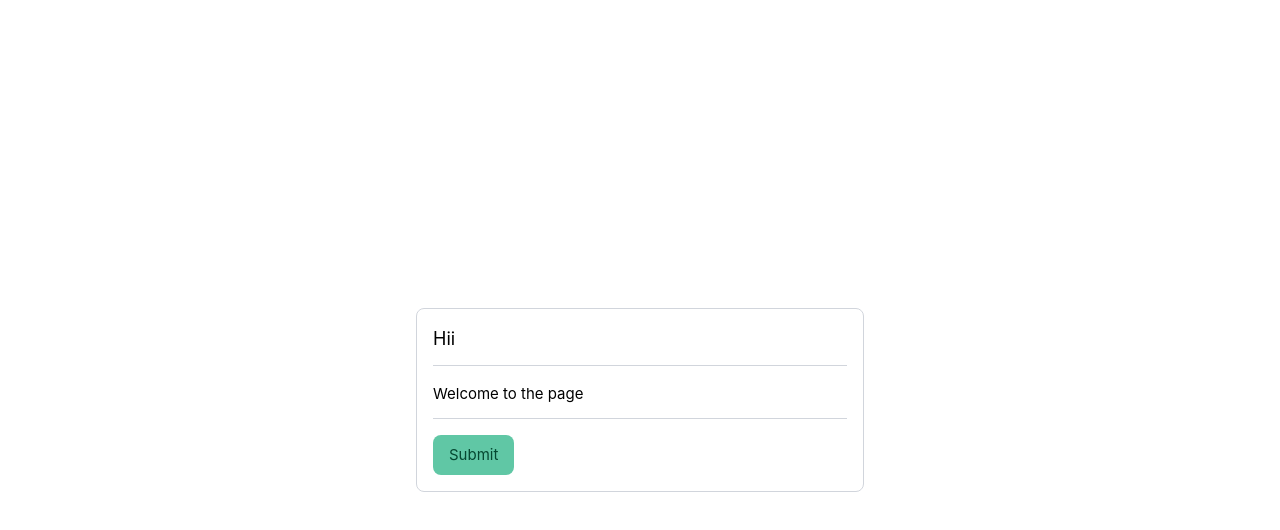
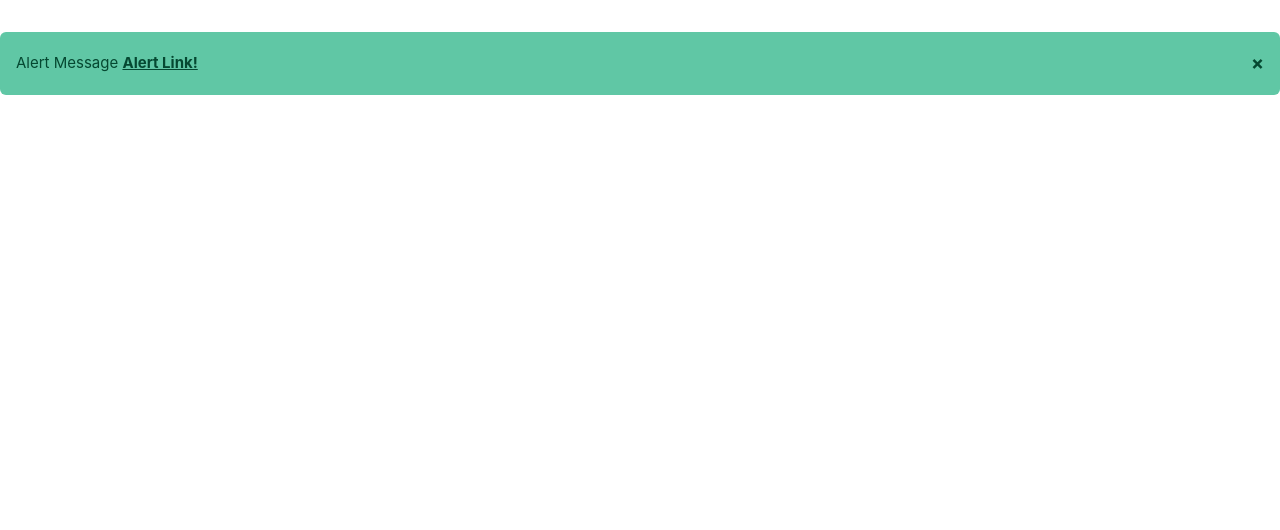
Before and after one commit to nambelaas/vue-components, a Vue app: page / in a window 1280 px wide. Shown: the top 530 px of the page. Built offline with nearby package versions, Linux system fonts and the light colour scheme; the HTML template or start-up script is replaced by a standard one.

Commit message:
add scoped slot example

```diff
--- a/src/App.vue
+++ b/src/App.vue
@@ -37,7 +37,7 @@ export default {
 </script>
 
 <template>
-  <!-- <div class="flex flex-col gap-3"> -->
+  <div class="flex flex-col gap-3">
     <!-- <Alert :message="items+' item has been removed'" type="success" :show="true"/> -->
     <!-- <Alert type="danger" :show="show" @alert-close="show = false">
       <span>{{ message }}</span>
@@ -65,12 +65,23 @@ export default {
       id="test"
     /> -->
     <!-- {{ email }} - {{ password }} -->
-  <!-- </div> -->
-  <Modals :show="show">
+    <Alert
+      type="success"
+      :show="show"
+      @alert-close="show = false"
+      v-slot="scopedSlot"
+    >
+      <span
+        >{{ message }}
+        <a href="#" :class="scopedSlot.alertLink">Alert Link!</a></span
+      >
+    </Alert>
+  </div>
+  <!-- <Modals :show="show">
     <template #header><h2 class="text-lg font-bold">Hii</h2></template>
     <p>Welcome to the page</p>
     <template #footer>
       <BaseButton text="Submit" @click="show = false" />
     </template>
-  </Modals>
+  </Modals> -->
 </template>
--- a/src/assets/main.css
+++ b/src/assets/main.css
@@ -144,3 +144,9 @@ input{
 .btn-info:hover {
   background-color: hsl(200, 48%, 68%);
 }
+
+.alert-link {
+  color: inherit;
+  text-decoration: underline;
+  font-weight: bold;
+}
--- a/src/components/Alert.vue
+++ b/src/components/Alert.vue
@@ -1,35 +1,38 @@
 <template>
-    <div :class="['alert','alert-'+type, 'alert-dismissable']" v-show="show" >
-        <slot>Default Message</slot>
+  <div :class="['alert', 'alert-' + type, 'alert-dismissable']" v-show="show">
+    <slot :alertLink="alertLink">Default Message</slot>
     <button type="button" @click="close" class="btn-close">&times;</button>
   </div>
 </template>
 
 <script lang="ts">
-export default{
-    name:"Alert",
-    props:{
-        type:{
+export default {
+  name: "Alert",
+  props: {
+    type: {
       type: String,
       default: "success",
-            validator: function(value: string){
-                return ["success","warning","danger"].includes(value)
-            }
+      validator: function (value: string) {
+        return ["success", "warning", "danger"].includes(value);
+      },
     },
     // message:{
     //     type: String,
     //     required: true
     // },
-        show:{
+    show: {
       type: Boolean,
-            default: true
-        }
+      default: true,
     },
-    methods:{
-        close(){
-            this.$emit("alertClose")
-        }
   },
-    emits:["alertClose"]
-}
+  methods: {
+    close() {
+      this.$emit("alertClose");
+    },
+  },
+  emits: ["alertClose"],
+  data: () => ({
+    alertLink: "alert-link",
+  }),
+};
 </script>
```
Lines whose indentation alone changed are shown as unchanged.
